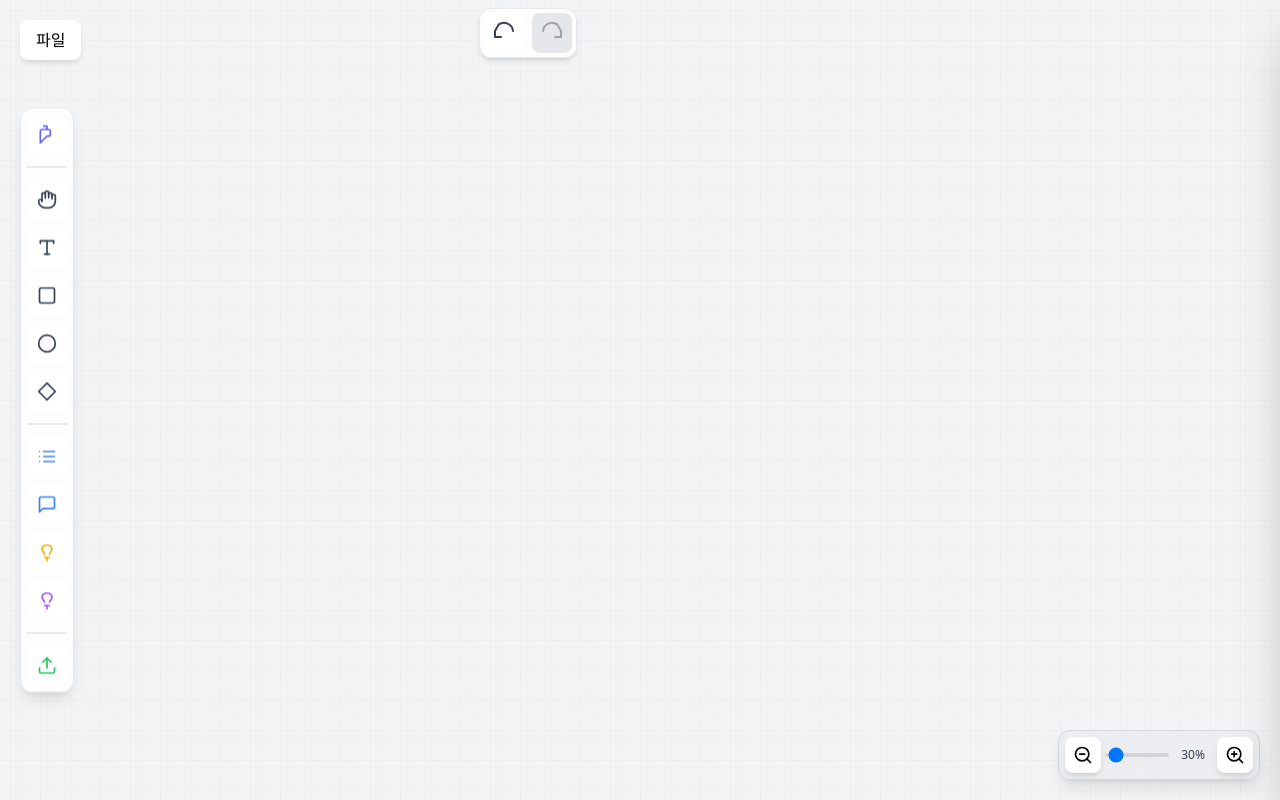
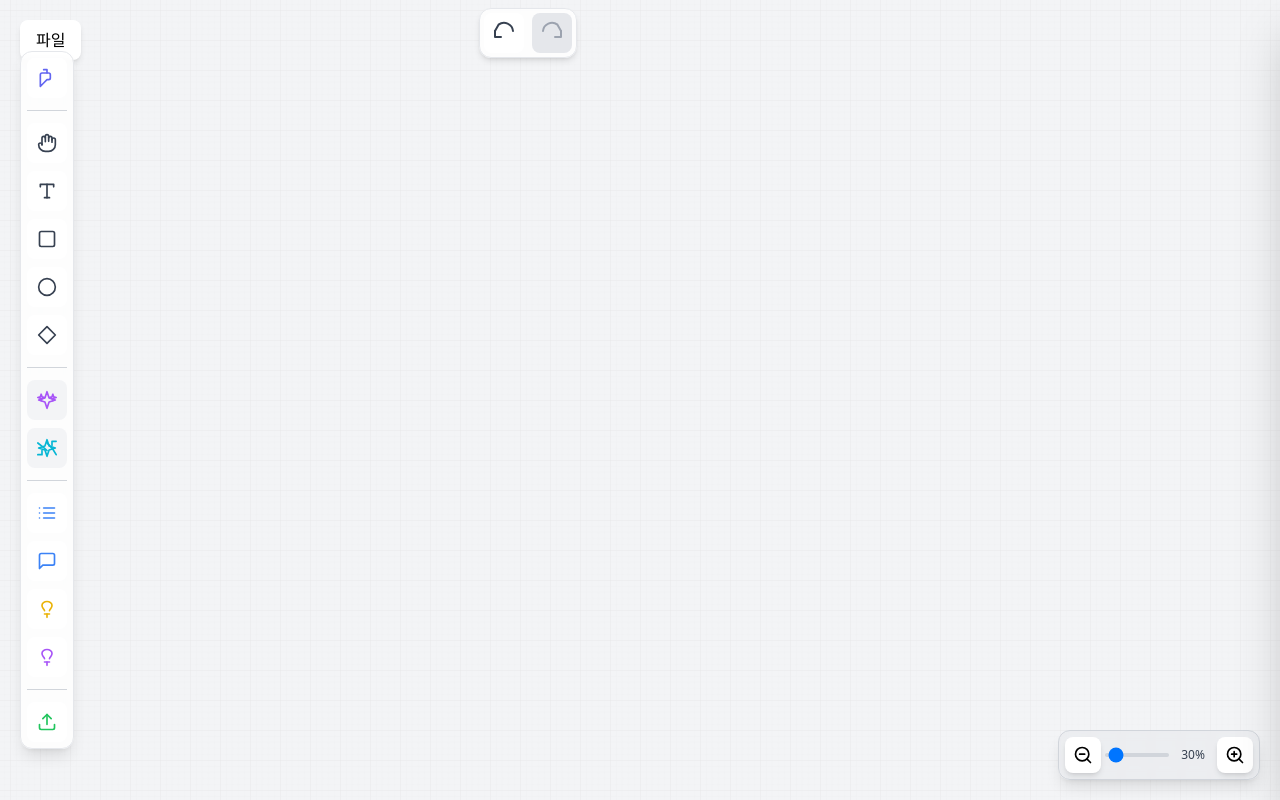
Before and after one commit to yunyoungkil/Visual-Canvas-Board, a React (Vite) app: page / in a window 1280 px wide. Built offline with nearby package versions, Linux system fonts and the light colour scheme.

Commit message:
feat: AI 초안 작성 및 업데이트 기능을 왼쪽 툴바에 통합

```diff
--- a/App.tsx
+++ b/App.tsx
@@ -725,6 +725,65 @@ const App: React.FC = () => {
         onToggleAiExportModal={() => setIsAiExportModalOpen(true)}
         onToggleKeywordAnalysisModal={() => setIsKeywordAnalysisModalOpen(true)}
         onToggleChatAssistant={() => setIsChatAssistantOpen((o) => !o)}
+        onGenerateTextDraft={() => {
+          const selectedItem =
+            selectedItemIds.length === 1
+              ? items.find((i) => i.id === selectedItemIds[0])
+              : null;
+          if (selectedItem) {
+            const itemElement = document.querySelector(
+              `[data-item-id="${selectedItem.id}"]`
+            );
+            if (itemElement) {
+              handleGenerateTextDraft(
+                selectedItem.id,
+                itemElement.getBoundingClientRect()
+              );
+            }
+          }
+        }}
+        onUpdateTextDraftWithConnections={() => {
+          const selectedItem =
+            selectedItemIds.length === 1
+              ? items.find((i) => i.id === selectedItemIds[0])
+              : null;
+          if (selectedItem) {
+            const itemElement = document.querySelector(
+              `[data-item-id="${selectedItem.id}"]`
+            );
+            if (itemElement) {
+              handleUpdateTextDraftWithConnections(
+                selectedItem.id,
+                itemElement.getBoundingClientRect()
+              );
+            }
+          }
+        }}
+        canGenerateDraft={(() => {
+          const selectedItem =
+            selectedItemIds.length === 1
+              ? items.find((i) => i.id === selectedItemIds[0])
+              : null;
+          if (!selectedItem || selectedItem.type === "image") return false;
+          const content = selectedItem.content || "";
+          const textContent = content.replace(/<[^>]*>/g, "").trim();
+          return textContent.length < 200;
+        })()}
+        canUpdateDraft={(() => {
+          const selectedItem =
+            selectedItemIds.length === 1
+              ? items.find((i) => i.id === selectedItemIds[0])
+              : null;
+          if (!selectedItem || selectedItem.type === "image") return false;
+          return connectors.some(
+            (c) =>
+              (c.fromId === selectedItem.id &&
+                items.some((i) => i.id === c.toId)) ||
+              (c.toId === selectedItem.id &&
+                items.some((i) => i.id === c.fromId))
+          );
+        })()}
+        isGeneratingAIContent={!!isGeneratingAIContentFor}
         className="z-50"
       />
 
--- a/components/CanvasItemComponent.tsx
+++ b/components/CanvasItemComponent.tsx
@@ -314,6 +314,7 @@ const CanvasItemComponent: React.FC<CanvasItemComponentProps> = React.memo(
     return (
       <div
         data-id={item.id}
+        data-item-id={item.id}
         className="absolute cursor-grab canvas-item"
         style={{
           transform: `translate(${item.x}px, ${item.y}px)`,
--- a/components/LeftToolbar.tsx
+++ b/components/LeftToolbar.tsx
@@ -1,8 +1,6 @@
-
-
-import React from 'react';
-import Icon from './Icon';
-import type { ShapeType } from '../types';
+import React from "react";
+import Icon from "./Icon";
+import type { ShapeType } from "../types";
 
 interface LeftToolbarProps {
   isPanModeActive: boolean;
@@ -17,6 +15,11 @@ interface LeftToolbarProps {
   onToggleAiExportModal: () => void;
   onToggleKeywordAnalysisModal: () => void;
   onToggleChatAssistant: () => void;
+  onGenerateTextDraft: () => void;
+  onUpdateTextDraftWithConnections: () => void;
+  canGenerateDraft: boolean;
+  canUpdateDraft: boolean;
+  isGeneratingAIContent: boolean;
   className?: string; // Add className prop
 }
 
@@ -33,65 +36,155 @@ const LeftToolbar: React.FC<LeftToolbarProps> = ({
   onToggleAiExportModal,
   onToggleKeywordAnalysisModal,
   onToggleChatAssistant,
+  onGenerateTextDraft,
+  onUpdateTextDraftWithConnections,
+  canGenerateDraft,
+  canUpdateDraft,
+  isGeneratingAIContent,
   className,
 }) => {
   const ToolbarButton: React.FC<{
     onClick: () => void;
     active?: boolean;
+    disabled?: boolean;
     children: React.ReactNode;
     tooltip: string;
-  }> = ({ onClick, active = false, children, tooltip }) => (
+    description?: string;
+  }> = ({
+    onClick,
+    active = false,
+    disabled = false,
+    children,
+    tooltip,
+    description,
+  }) => (
     <div className="relative group">
       <button
         onClick={onClick}
+        disabled={disabled}
         className={`p-2.5 rounded-lg transition-colors duration-200 flex items-center justify-center ${
-          active ? 'bg-blue-500 text-white' : 'bg-white text-gray-700 hover:bg-gray-100'
+          disabled
+            ? "bg-gray-100 text-gray-400 cursor-not-allowed"
+            : active
+            ? "bg-blue-500 text-white"
+            : "bg-white text-gray-700 hover:bg-gray-100"
         }`}
       >
         {children}
       </button>
-      <div className="absolute left-full ml-2 w-max px-2 py-1 bg-gray-800 text-white text-xs rounded opacity-0 group-hover:opacity-100 transition-opacity pointer-events-none">
-        {tooltip}
+      <div className="absolute left-full ml-2 w-64 px-3 py-2 bg-gray-800 text-white text-xs rounded opacity-0 group-hover:opacity-100 transition-opacity pointer-events-none z-50">
+        <div className="font-semibold mb-1">{tooltip}</div>
+        {description && (
+          <div className="text-gray-300 leading-relaxed">{description}</div>
+        )}
       </div>
     </div>
   );
 
   return (
-    <div className={`fixed top-1/2 -translate-y-1/2 left-5 z-20 flex flex-col items-center gap-2 p-1.5 bg-white/80 backdrop-blur-sm rounded-xl shadow-lg border border-gray-200 ${className || ''}`}>
-      <ToolbarButton onClick={onToggleChatAssistant} tooltip="AI 챗 어시스턴트">
+    <div
+      className={`fixed top-1/2 -translate-y-1/2 left-5 z-20 flex flex-col items-center gap-2 p-1.5 bg-white/80 backdrop-blur-sm rounded-xl shadow-lg border border-gray-200 ${
+        className || ""
+      }`}
+    >
+      <ToolbarButton
+        onClick={onToggleChatAssistant}
+        tooltip="AI 챗 어시스턴트"
+        description="대화형 AI로 캔버스 요소를 자동 생성하고 관리할 수 있습니다."
+      >
         <Icon name="botMessageSquare" className="w-5 h-5 text-indigo-500" />
       </ToolbarButton>
       <div className="w-full h-px bg-gray-300 my-1"></div>
-      <ToolbarButton onClick={onTogglePanMode} active={isPanModeActive} tooltip="이동 도구 (H)">
+      <ToolbarButton
+        onClick={onTogglePanMode}
+        active={isPanModeActive}
+        tooltip="이동 도구 (H)"
+      >
         <Icon name="hand" className="w-5 h-5" />
       </ToolbarButton>
-      <ToolbarButton onClick={onToggleTextMode} active={isTextModeActive} tooltip="텍스트 추가 (T)">
+      <ToolbarButton
+        onClick={onToggleTextMode}
+        active={isTextModeActive}
+        tooltip="텍스트 추가 (T)"
+      >
         <Icon name="text" className="w-5 h-5" />
       </ToolbarButton>
-      <ToolbarButton onClick={() => onSetShapeToAdd('rectangle')} active={isShapeModeActive} tooltip="도형 추가 (S)">
+      <ToolbarButton
+        onClick={() => onSetShapeToAdd("rectangle")}
+        active={isShapeModeActive}
+        tooltip="도형 추가 (S)"
+      >
         <Icon name="square" className="w-5 h-5" />
       </ToolbarButton>
-      <ToolbarButton onClick={() => onSetShapeToAdd('ellipse')} active={isShapeModeActive} tooltip="타원 추가">
+      <ToolbarButton
+        onClick={() => onSetShapeToAdd("ellipse")}
+        active={isShapeModeActive}
+        tooltip="타원 추가"
+      >
         <Icon name="ellipse" className="w-5 h-5" />
       </ToolbarButton>
-      <ToolbarButton onClick={() => onSetShapeToAdd('diamond')} active={isShapeModeActive} tooltip="다이아몬드 추가">
+      <ToolbarButton
+        onClick={() => onSetShapeToAdd("diamond")}
+        active={isShapeModeActive}
+        tooltip="다이아몬드 추가"
+      >
         <Icon name="diamond" className="w-5 h-5" />
       </ToolbarButton>
       <div className="w-full h-px bg-gray-300 my-1"></div>
-      <ToolbarButton onClick={onToggleOutlineModal} tooltip="AI 아웃라인 생성">
+
+      {/* AI 초안 작성 기능 */}
+      <ToolbarButton
+        onClick={onGenerateTextDraft}
+        disabled={!canGenerateDraft || isGeneratingAIContent}
+        tooltip="AI 초안 생성"
+        description="선택한 텍스트/도형에 AI가 짧은 초안(200자 이내)을 작성합니다. 빈 요소나 짧은 텍스트가 있을 때 사용하세요."
+      >
+        <Icon name="sparkles" className="w-5 h-5 text-purple-500" />
+      </ToolbarButton>
+      <ToolbarButton
+        onClick={onUpdateTextDraftWithConnections}
+        disabled={!canUpdateDraft || isGeneratingAIContent}
+        tooltip="연결 기반 업데이트"
+        description="선택한 요소와 연결된 다른 요소들의 내용을 참고하여 AI가 내용을 업데이트합니다. 연결선이 있을 때 유용합니다."
+      >
+        <Icon name="sparklesRefresh" className="w-5 h-5 text-cyan-500" />
+      </ToolbarButton>
+
+      <div className="w-full h-px bg-gray-300 my-1"></div>
+      <ToolbarButton
+        onClick={onToggleOutlineModal}
+        tooltip="AI 아웃라인 생성"
+        description="주제를 입력하면 AI가 구조화된 아웃라인을 생성하여 캔버스에 배치합니다."
+      >
         <Icon name="list" className="w-5 h-5 text-blue-500" />
       </ToolbarButton>
-      <ToolbarButton onClick={onToggleSocialPostModal} tooltip="AI 소셜 게시물 생성">
+      <ToolbarButton
+        onClick={onToggleSocialPostModal}
+        tooltip="AI 소셜 게시물 생성"
+        description="주제와 플랫폼을 선택하면 AI가 최적화된 소셜 미디어 게시물을 작성합니다."
+      >
         <Icon name="messageSquare" className="w-5 h-5 text-blue-500" />
       </ToolbarButton>
-      <ToolbarButton onClick={onToggleBrainstormModal} tooltip="AI 아이디어 브레인스토밍">
+      <ToolbarButton
+        onClick={onToggleBrainstormModal}
+        tooltip="AI 아이디어 브레인스토밍"
+        description="주제에 대한 다양한 아이디어를 AI가 생성하여 마인드맵 형태로 배치합니다."
+      >
         <Icon name="lightbulb" className="w-5 h-5 text-yellow-500" />
       </ToolbarButton>
-      <ToolbarButton onClick={onToggleKeywordAnalysisModal} tooltip="AI 키워드 분석">
+      <ToolbarButton
+        onClick={onToggleKeywordAnalysisModal}
+        tooltip="AI 키워드 분석"
+        description="텍스트를 입력하면 AI가 핵심 키워드를 추출하고 분석 결과를 제공합니다."
+      >
         <Icon name="lightbulb" className="w-5 h-5 text-purple-500" />
       </ToolbarButton>
       <div className="w-full h-px bg-gray-300 my-1"></div>
-      <ToolbarButton onClick={onToggleAiExportModal} tooltip="AI로 내보내기">
+      <ToolbarButton
+        onClick={onToggleAiExportModal}
+        tooltip="AI로 내보내기"
+        description="캔버스의 내용을 AI가 분석하여 마크다운 문서로 정리하고 내보냅니다."
+      >
         <Icon name="export" className="w-5 h-5 text-green-500" />
       </ToolbarButton>
     </div>
```
Also changed, not shown: 1 other file (tests, documents, lock files or other folders).
